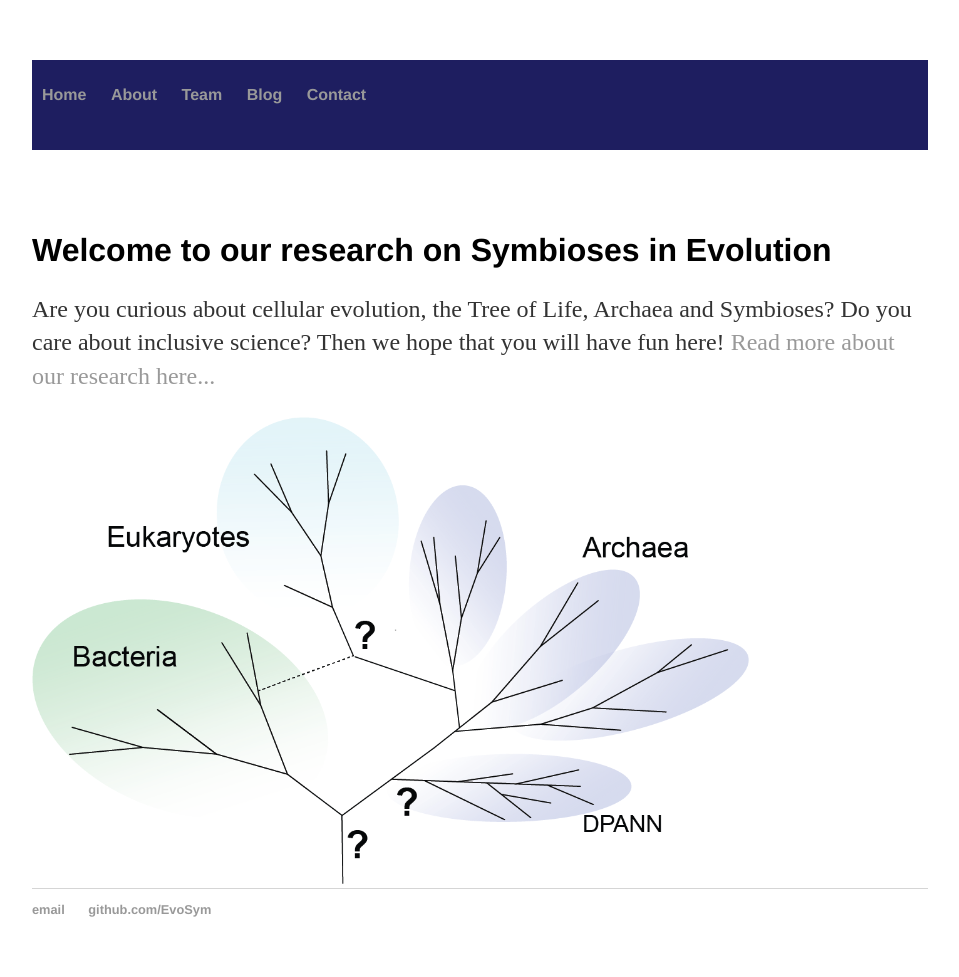
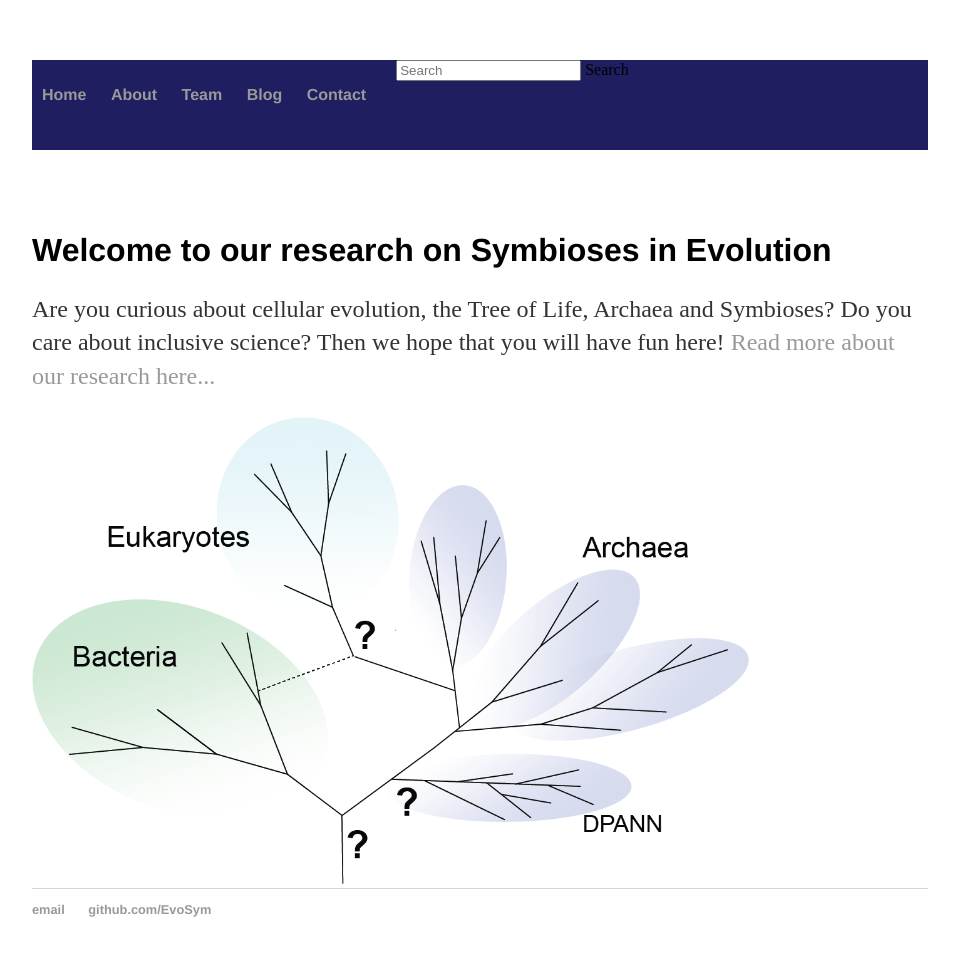
Before and after one commit to EvoSym/EvoSym.github.io, a Jekyll site: the page built from index.html, in a window 1280 px wide. Shown: the whole page, without its empty margins (160-1119 px from the left). Built offline with Jekyll 4.4.1, drawn with Linux system fonts in a browser that asks for light colours.

Commit message:
Update default.html

```diff
--- a/_layouts/default.html
+++ b/_layouts/default.html
@@ -16,6 +16,10 @@
         		<li><a href="/blog">Blog</a></li>
 			<li><a href="/contact">Contact</a></li>
     		</ul>
+		<form class = "search-form" >
+			<input type = "text" placeholder = "Search"
+			<button> Search </button>
+		</form>
 		</nav>
 		<p>
 		<br>
```
